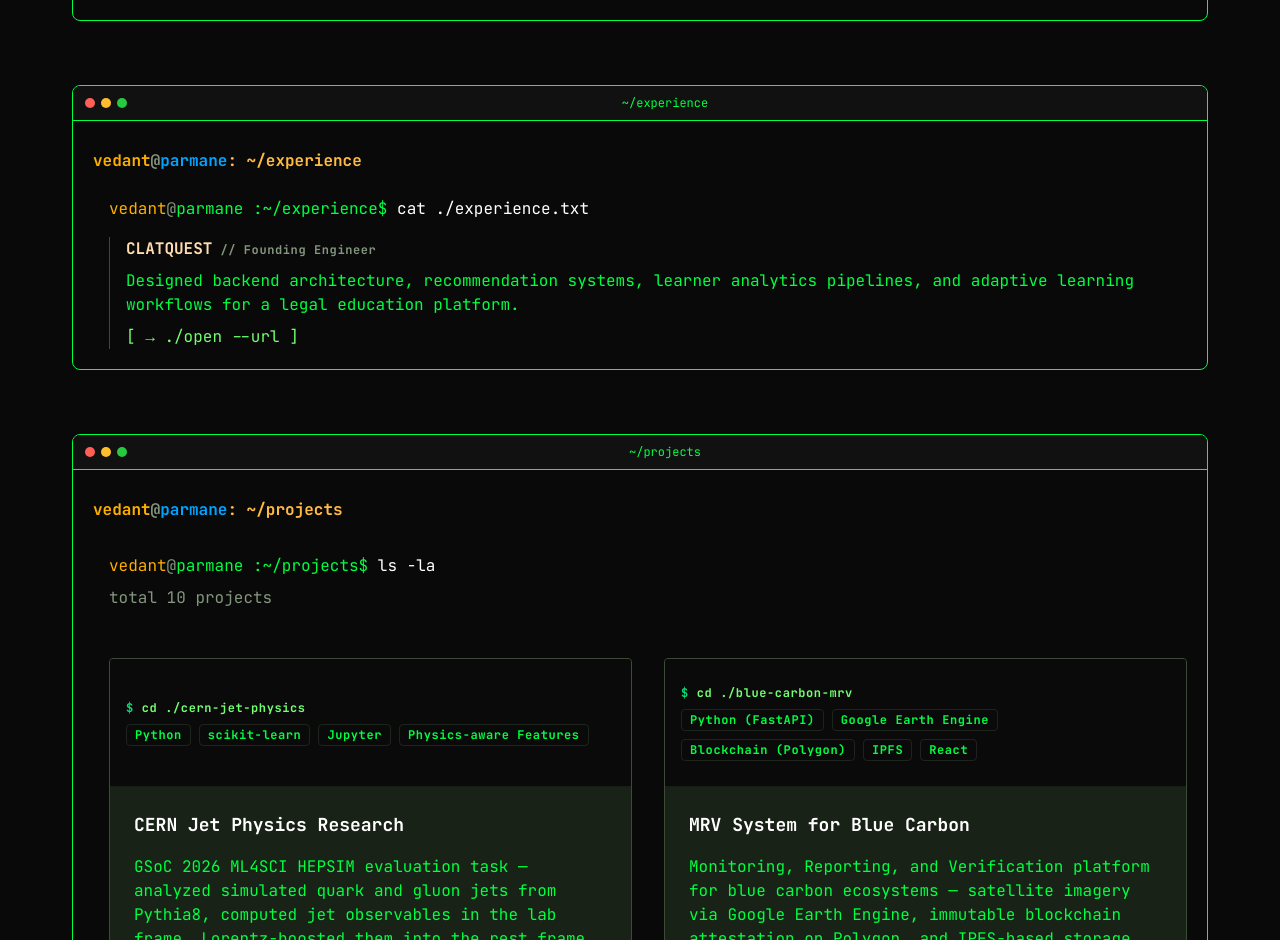
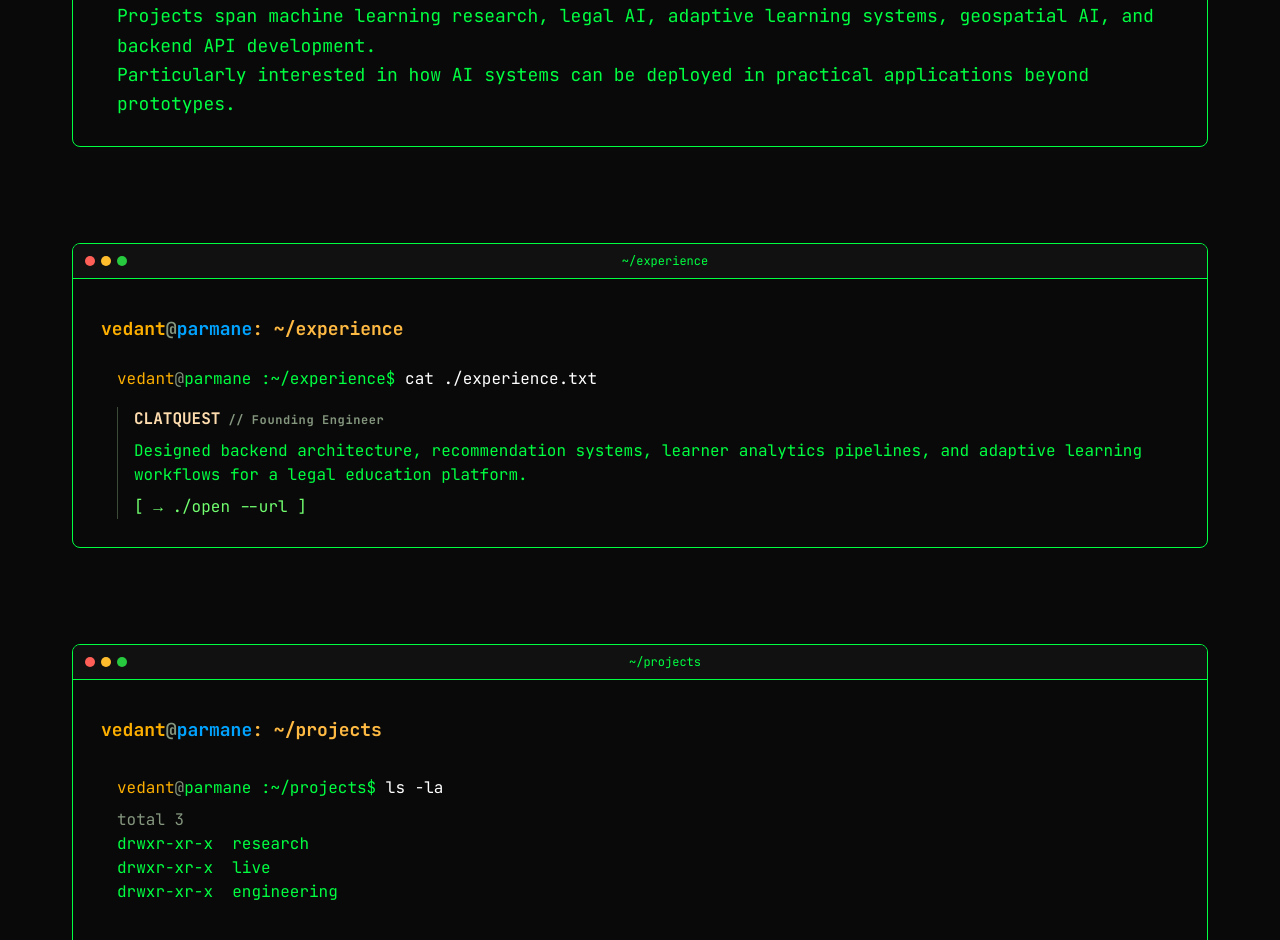
Before and after one commit to narcissus8302-wq/portfolio, a React (Vite) app: page / in a window 1280 px wide. Shown: the part 1860-2800 px from the top of the page. Built offline with nearby package versions, Linux system fonts and the light colour scheme.

Commit message:
feat: add principles section, categorize projects, add PyPI and live links

```diff
--- a/src/App.tsx
+++ b/src/App.tsx
@@ -2,6 +2,7 @@ import { Navbar } from './components/Navbar';
 import { HeroSection } from './components/HeroSection';
 import { AboutSection } from './components/AboutSection';
 import { ExperienceSection } from './components/ExperienceSection';
+import { PrinciplesSection } from './components/PrinciplesSection';
 import { ProjectsSection } from './components/ProjectsSection';
 import { ContactSection } from './components/ContactSection';
 import { Footer } from './components/Footer';
@@ -11,7 +12,7 @@ function App() {
   return (
     <div className="bg-background text-primary-container font-body-md min-h-screen flex flex-col">
       <Navbar />
-      <main className="flex-grow w-full max-w-[1200px] mx-auto px-8 py-16 flex flex-col gap-16">
+      <main className="flex-grow w-full max-w-[1200px] mx-auto px-8 py-24 flex flex-col gap-24">
         <HeroSection />
         <TerminalWindow title="~/about">
           <AboutSection />
@@ -25,6 +26,9 @@ function App() {
         <TerminalWindow title="~/contact">
           <ContactSection />
         </TerminalWindow>
+        <TerminalWindow title="~/principles">
+          <PrinciplesSection />
+        </TerminalWindow>
       </main>
       <Footer />
     </div>
--- a/src/components/AboutSection.tsx
+++ b/src/components/AboutSection.tsx
@@ -1,7 +1,7 @@
 export function AboutSection() {
   return (
     <section className="flex flex-col gap-6 mt-4" id="about">
-      <div className="font-bold mt-2"><span className="text-secondary-container">vedant</span><span className="text-outline">@</span><span className="text-link-blue">parmane</span><span className="text-secondary-fixed-dim">: ~/about</span></div>
+      <div className="font-bold mt-2 text-lg"><span className="text-secondary-container">vedant</span><span className="text-outline">@</span><span className="text-link-blue">parmane</span><span className="text-secondary-fixed-dim">: ~/about</span></div>
       <div className="flex flex-col gap-4 pl-4">
         <div>
           <span><span className="text-secondary-container">vedant</span><span className="text-outline">@</span><span className="text-primary-container">parmane :~/about$</span></span>{' '}
@@ -52,7 +52,7 @@ export function AboutSection() {
         <div className="mt-4">
           <span><span className="text-secondary-container">vedant</span><span className="text-outline">@</span><span className="text-primary-container">parmane :~/about$</span></span>{' '}
           <span className="text-pure-white">cat ./background.txt</span>
-          <p className="mt-2 text-primary-container leading-relaxed">
+          <p className="mt-2 text-body-lg text-primary-container leading-relaxed">
             Building systems that combine machine learning, backend services, and real-world problem solving.<br />
             Projects span machine learning research, legal AI, adaptive learning systems, geospatial AI, and backend API development.<br />
             Particularly interested in how AI systems can be deployed in practical applications beyond prototypes.
--- a/src/components/ExperienceSection.tsx
+++ b/src/components/ExperienceSection.tsx
@@ -1,7 +1,7 @@
 export function ExperienceSection() {
   return (
     <section className="flex flex-col gap-6" id="experience">
-      <div className="font-bold mt-2"><span className="text-secondary-container">vedant</span><span className="text-outline">@</span><span className="text-link-blue">parmane</span><span className="text-secondary-fixed-dim">: ~/experience</span></div>
+      <div className="font-bold mt-2 text-lg"><span className="text-secondary-container">vedant</span><span className="text-outline">@</span><span className="text-link-blue">parmane</span><span className="text-secondary-fixed-dim">: ~/experience</span></div>
       <div className="pl-4">
         <span><span className="text-secondary-container">vedant</span><span className="text-outline">@</span><span className="text-primary-container">parmane :~/experience$</span></span>{' '}
         <span className="text-pure-white">cat ./experience.txt</span>
--- /dev/null
+++ b/src/components/PrinciplesSection.tsx
@@ -0,0 +1,28 @@
+const principles = [
+  'Understand the abstraction before using the library.',
+  'Rebuild important systems from first principles.',
+  'Measure before claiming improvement.',
+  'Prefer experiments over opinions.',
+  'Build systems that expose their failure modes.',
+  'Learn mathematics when intuition stops being sufficient.',
+];
+
+export function PrinciplesSection() {
+  return (
+    <section className="flex flex-col gap-8" id="principles">
+      <div className="font-bold mt-2 text-lg"><span className="text-secondary-container">vedant</span><span className="text-outline">@</span><span className="text-link-blue">parmane</span><span className="text-secondary-fixed-dim">: ~/principles</span></div>
+      <div className="pl-4">
+        <span><span className="text-secondary-container">vedant</span><span className="text-outline">@</span><span className="text-primary-container">parmane :~/principles$</span></span>{' '}
+        <span className="text-pure-white">cat principles.txt</span>
+        <ol className="mt-6 flex flex-col gap-4">
+          {principles.map((principle, index) => (
+            <li key={principle} className="flex items-baseline gap-4">
+              <span className="text-primary-container font-bold">{String(index + 1).padStart(2, '0')}.</span>
+              <span className="text-body-lg text-pure-white">{principle}</span>
+            </li>
+          ))}
+        </ol>
+      </div>
+    </section>
+  );
+}
--- a/src/components/ProjectCard.tsx
+++ b/src/components/ProjectCard.tsx
@@ -1,10 +1,15 @@
+import { useState } from 'react';
+
 interface ProjectCardProps {
   tag: string;
   title: string;
   description: string;
   tech: string;
   role: string;
+  details?: string;
   github?: string;
+  pypi?: string;
+  website?: string;
 }
 
 export function ProjectCard({
@@ -13,8 +18,21 @@ export function ProjectCard({
   description,
   tech,
   role,
+  details,
   github,
+  pypi,
+  website,
 }: ProjectCardProps) {
+  const [expanded, setExpanded] = useState(false);
+
+  const link = website
+    ? { href: website, label: website.replace(/^https?:\/\//, '') }
+    : pypi
+      ? { href: pypi, label: 'pip install repo-ser' }
+      : github
+        ? { href: github, label: './clone --git' }
+        : null;
+
   return (
     <div className="flex flex-col border border-outline-variant rounded overflow-hidden bg-surface-container hover:border-primary-fixed transition-colors duration-300 group">
       <div className="h-32 overflow-hidden bg-terminal-black flex items-center p-4 border-b border-outline-variant/30">
@@ -35,20 +53,36 @@ export function ProjectCard({
           </div>
         </div>
       </div>
-      <div className="p-6 flex flex-col gap-4">
-        <h3 className="font-bold text-pure-white text-lg">{title}</h3>
-        <p className="text-body-md text-primary-container">{description}</p>
+      <div className="p-7 flex flex-col gap-4">
+        <h3 className="font-bold text-pure-white text-xl">{title}</h3>
+        <p className="text-body-lg text-primary-container">{description}</p>
+        {details ? (
+          <div id={`details-${tag}`}>
+            {expanded ? (
+              <p className="text-body-md text-primary-container mt-2">{details}</p>
+            ) : null}
+            <button
+              type="button"
+              aria-expanded={expanded}
+              aria-controls={`details-${tag}`}
+              onClick={() => setExpanded((v) => !v)}
+              className="mt-2 inline-block text-primary-fixed hover:text-pure-white transition-colors w-fit cursor-pointer"
+            >
+              {expanded ? '[ ▾ collapse ]' : '[ ▸ expand ]'}
+            </button>
+          </div>
+        ) : null}
         <div className="text-body-sm text-outline mt-2">
           <span className="text-secondary-fixed">Role:</span> {role}
         </div>
-        {github ? (
+        {link ? (
           <a
-            href={github}
+            href={link.href}
             target="_blank"
             rel="noopener noreferrer"
             className="mt-auto inline-block text-primary-fixed hover:text-pure-white transition-colors w-fit"
           >
-            [ → ./clone --git ]
+            {`[ → ${link.label} ]`}
           </a>
         ) : null}
       </div>
--- a/src/components/ProjectsSection.tsx
+++ b/src/components/ProjectsSection.tsx
@@ -1,72 +1,79 @@
 import { ProjectCard } from './ProjectCard';
 
-const projects = [
+const categories = [
+  {
+    name: 'research',
+    projects: [
       {
         tag: 'cern-jet-physics',
         title: 'CERN Jet Physics Research',
         description:
-      'GSoC 2026 ML4SCI HEPSIM evaluation task — analyzed simulated quark and gluon jets from Pythia8, computed jet observables in the lab frame, Lorentz-boosted them into the rest frame, and trained a Gradient Boosting classifier (AUC 0.815) for quark/gluon discrimination.',
+          'Physics-aware ML for quark/gluon jet discrimination — GSoC 2026 ML4SCI HEPSIM evaluation task.',
+        details:
+          'Analyzed simulated quark and gluon jets from Pythia8, computed jet observables in the lab frame, Lorentz-boosted them into the rest frame, and trained a Gradient Boosting classifier (AUC 0.815) for quark/gluon discrimination.',
         tech: 'Python, scikit-learn, Jupyter, Physics-aware Features',
         role: 'Research Project',
         github: 'https://github.com/vnparmane/cern_jet_physic',
       },
+    ],
+  },
+  {
+    name: 'live',
+    projects: [
+      {
+        tag: 'lawluminous',
+        title: 'LawLuminous',
+        description:
+          'Legal intelligence and litigation assistant for Indian practitioners — viability checks, fact extraction, drafting.',
+        details:
+          'Ingests case documents (FIRs, charge sheets, contracts), extracts structured facts via Google Gemini, runs a 5-gate legal viability check (jurisdiction, limitation, arbitration, maintainability, notices), with conversational assistance and legal drafting.',
+        tech: 'Python (FastAPI), PostgreSQL, Google Gemini, WebSockets, React',
+        role: 'Developer',
+        website: 'https://lawluminous.live',
+      },
+      {
+        tag: 'adaptive-learning',
+        title: 'Adaptive Learning Platform',
+        description:
+          'Backend services for personalized learning recommendations and learner analytics.',
+        details:
+          'Developed backend services for personalized learning recommendations, adaptive difficulty adjustment, learner analytics, and AI-assisted educational workflows.',
+        tech: 'Django, Python, Gemini API',
+        role: 'Developer',
+      },
+    ],
+  },
+  {
+    name: 'engineering',
+    projects: [
       {
         tag: 'blue-carbon-mrv',
         title: 'MRV System for Blue Carbon',
         description:
+          'Verification platform for blue carbon credits — satellite imagery, blockchain attestation, IPFS storage.',
+        details:
           'Monitoring, Reporting, and Verification platform for blue carbon ecosystems — satellite imagery via Google Earth Engine, immutable blockchain attestation on Polygon, and IPFS-based storage forming a transparent carbon-credit pipeline.',
         tech: 'Python (FastAPI), Google Earth Engine, Blockchain (Polygon), IPFS, React',
         role: 'Developer',
         github: 'https://github.com/vnparmane/MRV_blue_carbon',
       },
       {
-    tag: 'nyay-ai',
-    title: 'Nyay AI',
-    description:
-      'Legal intelligence and litigation assistant for Indian practitioners — ingests case documents (FIRs, charge sheets, contracts), extracts structured facts via Google Gemini, runs a 5-gate legal viability check (jurisdiction, limitation, arbitration, maintainability, notices), with conversational assistance and legal drafting.',
-    tech: 'Python (FastAPI), PostgreSQL, Google Gemini, WebSockets, React',
-    role: 'Developer',
-    github: 'https://github.com/vnparmane/Legal_Assistant',
-  },
-  {
-    tag: 'adaptive-learning',
-    title: 'Adaptive Learning Platform',
-    description:
-      'Developed backend services for personalized learning recommendations, adaptive difficulty adjustment, learner analytics, and AI-assisted educational workflows.',
-    tech: 'Django, Python, Gemini API',
-    role: 'Developer',
-  },
-  {
         tag: 'repo-ser',
         title: 'repo-ser',
         description:
-      'Deterministic codebase serialization tool for LLM workflows — packs a repository into a canonical manifest with a relative tree view and symbol chunking, and unpacks it back safely with dry-run support. Published on PyPI.',
+          'Deterministic codebase serialization tool for LLM workflows — pack, unpack, dry-run. On PyPI.',
+        details:
+          'Packs a repository into a canonical manifest with a relative tree view and symbol chunking, and unpacks it back safely with dry-run support. Published on PyPI.',
         tech: 'Python, CLI, PyPI',
         role: 'Developer',
-    github: 'https://github.com/vnparmane/repo-ser',
-  },
-  {
-    tag: 'paper-scraper',
-    title: 'Paper Scraper',
-    description:
-      'Research Synthesis Studio — automated paper ingestion from arXiv and Semantic Scholar with query expansion and deduplication, a RAG pipeline for chunking and embedding, and LLM-generated hierarchical survey documents streamed in real time via WebSocket.',
-    tech: 'Python (FastAPI), RAG, arXiv, Semantic Scholar, React',
-    role: 'Developer',
-    github: 'https://github.com/vnparmane/Paper_Scraper',
-  },
-  {
-    tag: 'reddit-reconnaissance',
-    title: 'Reddit-Reconnaissance',
-    description:
-      'Reddit research pipeline — collects and analyzes Reddit data through embeddings-based clustering, token ranking, and deduplication, with results streamed through a Next.js dashboard.',
-    tech: 'Python (FastAPI), Embeddings, Clustering, Next.js',
-    role: 'Developer',
-    github: 'https://github.com/vnparmane/Reddit-Reconnaissance',
+        pypi: 'https://pypi.org/project/repo-ser/',
       },
       {
         tag: 'git-undigest',
         title: 'git-undigest',
         description:
+          'Rebuilds full repos from GitIngest-style digests — streaming parser, path-traversal safe.',
+        details:
           'Reconstructs a full repository — folder structure and all — from a GitIngest-style digest file. Streaming parser handles multi-GB digests with constant memory, with path-traversal protection, pluggable formats, and dry-run mode. Published on PyPI.',
         tech: 'Python, CLI, PyPI',
         role: 'Developer',
@@ -76,35 +83,66 @@ const projects = [
         tag: 'achilles',
         title: 'Achilles',
         description:
-      'Desktop inventory and billing management system — parties, items, godowns, purchases, invoices, payments, and stock tracking backed by SQLAlchemy models, Alembic migrations, and report generation.',
+          'Desktop inventory and billing system — parties, godowns, invoicing, stock tracking.',
+        details:
+          'Parties, items, godowns, purchases, invoices, payments, and stock tracking backed by SQLAlchemy models, Alembic migrations, and report generation.',
         tech: 'Python, SQLAlchemy, Qt, SQLite',
         role: 'Developer',
         github: 'https://github.com/vnparmane/Achilles',
       },
       {
-    tag: 'nyay',
-    title: 'Nyay AI',
+        tag: 'paper-scraper',
+        title: 'Paper Scraper',
         description:
-      'Legal research platform for navigating Indian law — hybrid BM25 + embedding search over statutes and case law with reranking, citation verification, section classification, and AI-generated explanations and drafts.',
-    tech: 'Python (FastAPI), Hybrid Search, Reranking, LLM',
+          'Research Synthesis Studio — arXiv/Semantic Scholar ingestion, RAG, streamed surveys.',
+        details:
+          'Automated paper ingestion from arXiv and Semantic Scholar with query expansion and deduplication, a RAG pipeline for chunking and embedding, and LLM-generated hierarchical survey documents streamed in real time via WebSocket.',
+        tech: 'Python (FastAPI), RAG, arXiv, Semantic Scholar, React',
         role: 'Developer',
+        github: 'https://github.com/vnparmane/Paper_Scraper',
+      },
+      {
+        tag: 'reddit-reconnaissance',
+        title: 'Reddit-Reconnaissance',
+        description:
+          'Reddit research pipeline — embedding clustering, token ranking, deduplication.',
+        details:
+          'Collects and analyzes Reddit data through embeddings-based clustering, token ranking, and deduplication, with results streamed through a Next.js dashboard.',
+        tech: 'Python (FastAPI), Embeddings, Clustering, Next.js',
+        role: 'Developer',
+        github: 'https://github.com/vnparmane/Reddit-Reconnaissance',
+      },
+    ],
   },
 ];
 
 export function ProjectsSection() {
   return (
     <section className="flex flex-col gap-8" id="projects">
-      <div className="font-bold mt-2"><span className="text-secondary-container">vedant</span><span className="text-outline">@</span><span className="text-link-blue">parmane</span><span className="text-secondary-fixed-dim">: ~/projects</span></div>
+      <div className="font-bold mt-2 text-lg"><span className="text-secondary-container">vedant</span><span className="text-outline">@</span><span className="text-link-blue">parmane</span><span className="text-secondary-fixed-dim">: ~/projects</span></div>
       <div className="pl-4">
         <span><span className="text-secondary-container">vedant</span><span className="text-outline">@</span><span className="text-primary-container">parmane :~/projects$</span></span>{' '}
         <span className="text-pure-white">ls -la</span>
-        <p className="mt-2 text-outline">total 10 projects</p>
+        <div className="mt-2 text-primary-container">
+          <p className="text-outline">total 3</p>
+          {categories.map((category) => (
+            <p key={category.name} className="whitespace-pre">drwxr-xr-x  {category.name}</p>
+          ))}
         </div>
-      <div className="grid grid-cols-1 md:grid-cols-2 gap-8 pl-4 mt-4">
-        {projects.map((project) => (
+      </div>
+      {categories.map((category) => (
+        <div key={category.name} className="flex flex-col gap-8 pl-4 mt-2">
+          <div>
+            <span><span className="text-secondary-container">vedant</span><span className="text-outline">@</span><span className="text-primary-container">parmane :~/projects/{category.name}$</span></span>{' '}
+            <span className="text-pure-white">ls</span>
+          </div>
+          <div className="grid grid-cols-1 md:grid-cols-2 gap-10">
+            {category.projects.map((project) => (
               <ProjectCard key={project.tag} {...project} />
             ))}
           </div>
+        </div>
+      ))}
     </section>
   );
 }
--- a/src/index.css
+++ b/src/index.css
@@ -65,9 +65,12 @@
   --font-headline-lg-mobile: "JetBrains Mono", monospace;
   --font-hero-ascii: "JetBrains Mono", monospace;
 
-  --text-body-md: 16px;
-  --text-body-md--line-height: 24px;
+  --text-body-md: 17px;
+  --text-body-md--line-height: 27px;
   --text-body-md--font-weight: 400;
+  --text-body-lg: 18px;
+  --text-body-lg--line-height: 28px;
+  --text-body-lg--font-weight: 400;
   --text-label-code: 12px;
   --text-label-code--line-height: 16px;
   --text-label-code--letter-spacing: 0.05em;
@@ -142,7 +145,7 @@ html { scrollbar-width: none; -ms-overflow-style: none; }
 }
 
 .terminal-body {
-  padding: 20px;
+  padding: 28px;
 }
 
 .ascii-art::-webkit-scrollbar { display: block; }
```
Lines whose indentation alone changed are shown as unchanged.
